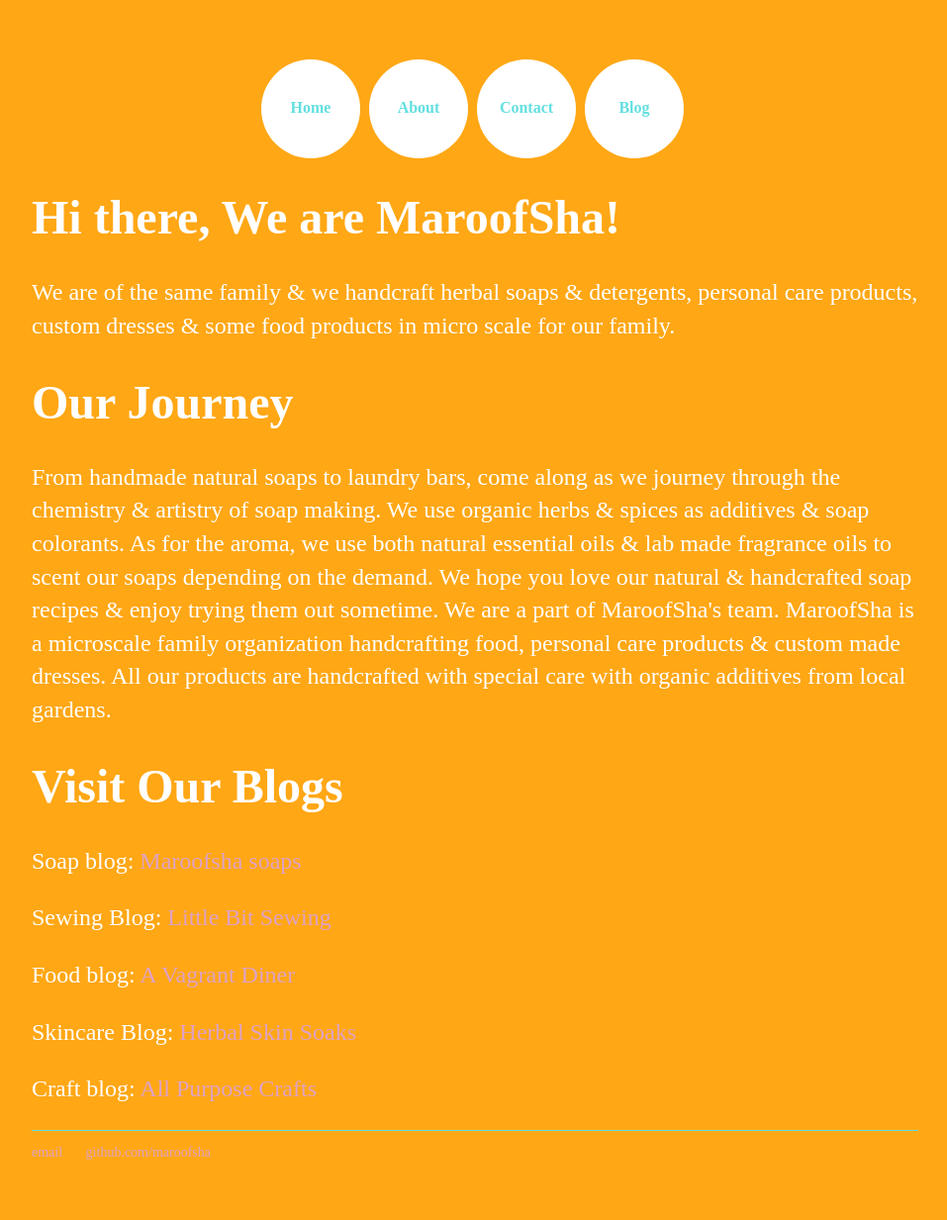
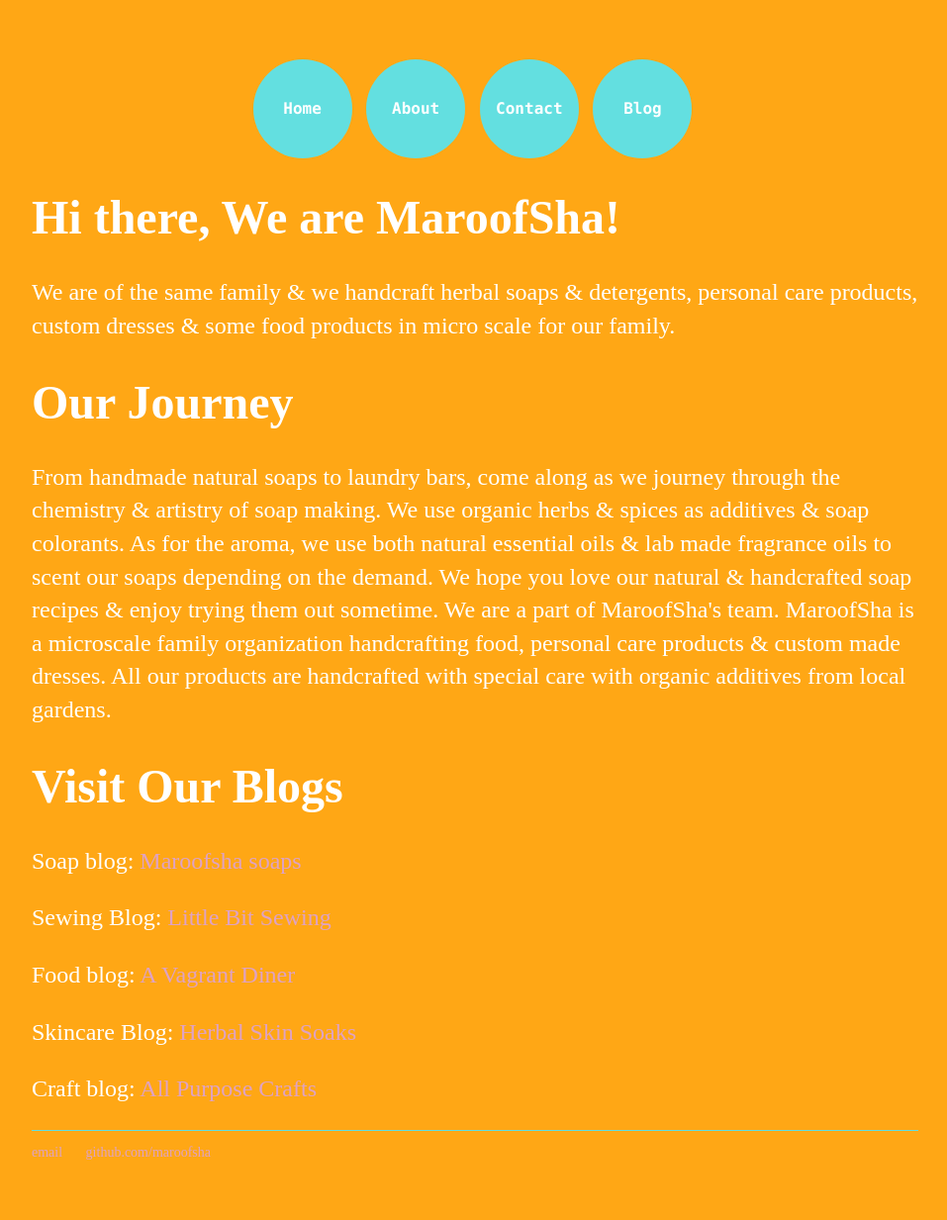
Before and after one commit to maroofsha/maroofsha.github.io, a Jekyll site: the page built from about.html, in a window 1280 px wide. Shown: the whole page at 99% size, without its empty margins (160-1117 px from the left). Built offline with Jekyll 4.4.1, drawn with Linux system fonts in a browser that asks for light colours; nearby versions of some CDN libraries.

Commit message:
Create main.css

```diff
--- a/css/main.css
+++ b/css/main.css
@@ -20,7 +20,7 @@ overflow:hidden;
 .nav ul{
 margin: 0;
 padding: 0;
-font: bold 16px Lucida Consol;
+font: bold 16px Lucida Console;
 list-style-type: none;
 text-align: center;
 }
@@ -32,8 +32,8 @@ margin: 0;
 display:inline-block;
 text-align:center;
 text-decoration: none;
-color: #63dfe0;
-background:#fff;
+color: #fff;
+background:#63dfe0;
 margin: 0;
 margin-right:5px;
 width:100px;
@@ -47,10 +47,10 @@ position:relative;
 top:40%;
 }
 .nav li a:visited{
-color: #dfa2c3;
+color: #fff;
 }
 .nav a:hover{
-background: #fff;
+background: #dfa2c3;
 }
 
 footer ul li {
```
